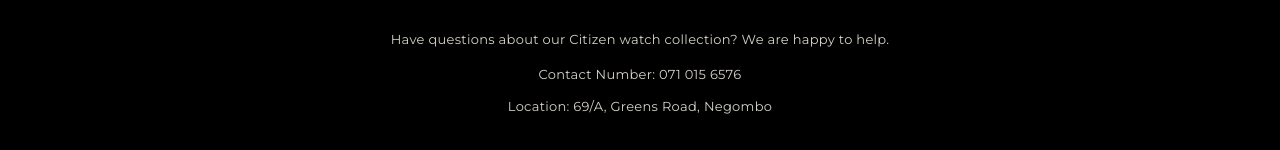
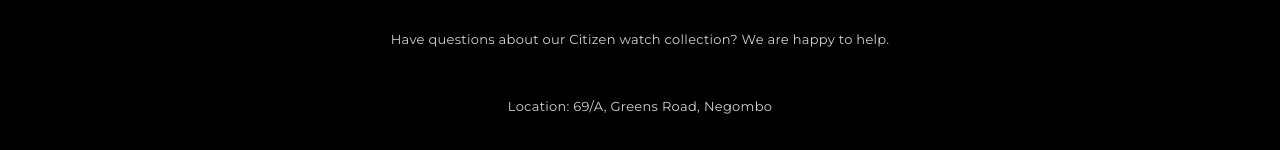
Before and after one commit to SteffaniSilva/SOVEYRA, a plain HTML site: page index.html in a window 1280 px wide. Shown: the part 4612-4762 px from the top of the page. Drawn offline with nearby package versions, Linux system fonts and the light colour scheme.

Commit message:
Improve styles in contact section of index.html
Updated heading and contact number styles in the contact section.

```diff
--- a/index.html
+++ b/index.html
@@ -225,14 +225,14 @@ href="https://cdnjs.cloudflare.com/ajax/libs/font-awesome/6.5.2/css/all.min.css"
 
         <p class="eyebrow">GET IN TOUCH</p>
 
-        <h2>Connect With SOVEYRA</h2>
+        <h2 >Connect With SOVEYRA</h2>
 
         <p>
             Have questions about our Citizen watch collection?
             We are happy to help.
         </p>
 
-        <p>Contact Number: 071 015 6576</p>
+        <p style="color: #000000;">Contact Number: 071 015 6576</p>
 
         <p>Location: 69/A, Greens Road, Negombo</p>
 
```
